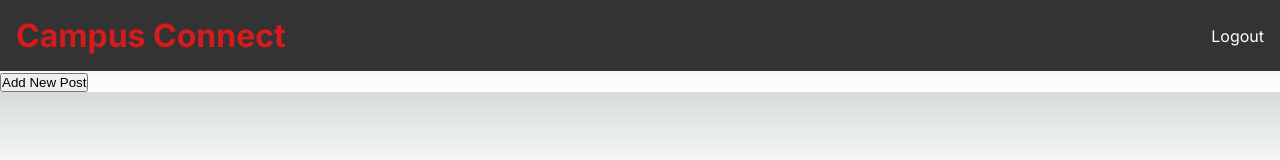
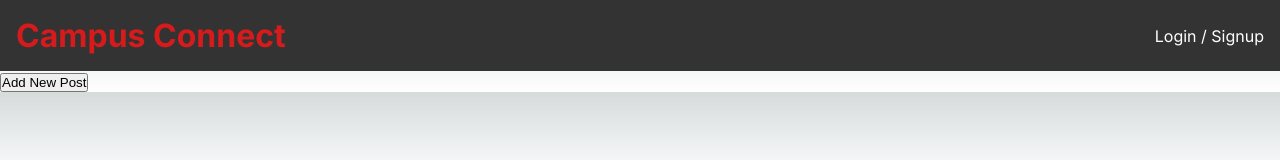
Before and after one commit to Iya101/connect-campus, a Next.js app: page / in a window 1280 px wide. Shown: the top 160 px of the page. Built offline with nearby package versions, Linux system fonts and the light colour scheme.

Commit message:
Improved Login/logout function

```diff
--- a/app/components/Header/Header.js
+++ b/app/components/Header/Header.js
@@ -1,9 +1,9 @@
 "use client";
 import React from 'react';
 import { Link } from 'react-router-dom';
-import './Header.css'; // Import your global CSS file directly
+import './Header.css';
 
-function Header({ isLoggedIn }) {
+function Header({ isLoggedIn, onLogout }) {
   return (
     <header className="header">
       <Link to="/" className="home-link">
@@ -13,7 +13,8 @@ function Header({ isLoggedIn }) {
         <ul className="nav-links">
           <li>
             {isLoggedIn ? (
-              <Link to="/logout">Logout</Link>
+              // Use a button or an anchor tag for logout to prevent navigation
+              <button onClick={onLogout}>Logout</button>
             ) : (
               <Link to="/auth">Login / Signup</Link>
             )}
--- a/app/page.js
+++ b/app/page.js
@@ -1,22 +1,29 @@
 "use client";
-import React from 'react';
+import React, { useState } from 'react';
 import { BrowserRouter as Router, Route, Routes } from 'react-router-dom';
-import { Link } from 'react-router-dom';
 import Header from './components/Header/Header.js';
-import Home from './views/Home.js'; // Your home component
-import Auth from './views/Auth.js'; // Your authentication component
+import Home from './views/Home.js';
+import Auth from './views/Auth.js';
 import AddItem from './components/AddItem/AddItem.js';
 
 function App() {
-  const isLoggedIn = true; // Simulate login state
+  const [isLoggedIn, setIsLoggedIn] = useState(false);
+
+  const handleLogin = () => {
+    setIsLoggedIn(true);
+  };
+
+  const handleLogout = () => {
+    setIsLoggedIn(false);
+  };
 
   return (
     <Router>
       <div>
-        <Header isLoggedIn={isLoggedIn} /> {/* Pass isLoggedIn as a prop */}
+        <Header isLoggedIn={isLoggedIn} onLogout={handleLogout} />
         <Routes>
           <Route path="/" element={<Home />} />
-          <Route path="/auth" element={<Auth />} />
+          <Route path="/auth" element={<Auth onLogin={handleLogin} />} />
           {isLoggedIn && (
             <>
               <Route path="/add-item" element={<AddItem />} />
@@ -29,5 +36,4 @@ function App() {
   );
 }
 
-
 export default App;
--- a/app/views/Auth.js
+++ b/app/views/Auth.js
@@ -1,21 +1,16 @@
 import React, { useState } from 'react';
 import './Auth.css'; // Import the CSS file
 
-function Auth() {
+function Auth({ onLogin }) {
     const [isLogin, setIsLogin] = useState(true);
     const [email, setEmail] = useState('');
     const [password, setPassword] = useState('');
 
-    const handleSubmit = (event) => {
-        event.preventDefault();
-        if (isLogin) {
-            console.log('Logging in with:', email, password);
-            // Handle login logic here
-        } else {
-            console.log('Signing up with:', email, password);
-            // Handle signup logic here
-        }
-    };
+const handleSubmit = (event) => {
+    event.preventDefault();
+    // Your login logic here
+    onLogin(); // Call the onLogin function passed as a prop
+};
 
     const toggleAuthMode = () => {
         setIsLogin(!isLogin);
```
